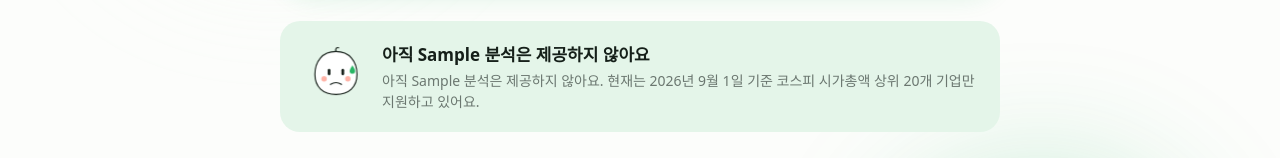
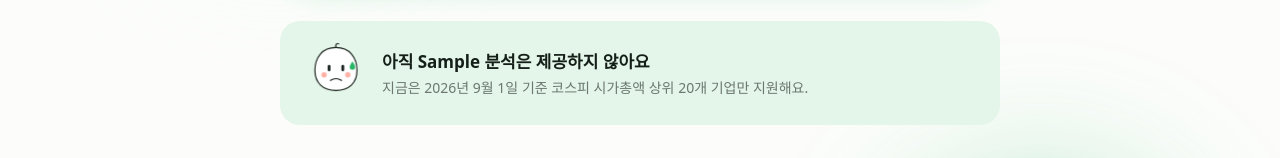
Before and after one commit to twlaude/aio-p2-5th-team-stock, a React (Vite) app in the folder frontend/: page / in a window 1280 px wide. Both pictures are taken after typing "Sample" into the empty fields and a click on the button "살펴보기". Shown: the part 542-700 px from the top of the page. Built offline with nearby package versions, Linux system fonts and the light colour scheme; no server answers; a web font is replaced by a local one.

Commit message:
fix(frontend): [영역A] 미지원 안내 설명이 제목 문장을 반복하지 않게

```diff
--- a/frontend/src/components/stock/UnsupportedNotice.tsx
+++ b/frontend/src/components/stock/UnsupportedNotice.tsx
@@ -16,6 +16,8 @@
 
 export function UnsupportedNotice({ query, message, onSelectCompany }: UnsupportedNoticeProps) {
   const displayQuery = query?.trim() || "입력한 기업";
+  // 목/서버 메시지가 제목 문장을 그대로 반복하면 설명은 기준 안내 문구만 보여준다
+  const description = message && !message.startsWith(`아직 ${displayQuery}`) ? message : fallbackDescription;
 
   // motion 4b-15
   return (
@@ -24,7 +26,7 @@
         <Mascot state="oops" size={64} />
         <div className="unsupported-notice__text">
           <h2>아직 {displayQuery} 분석은 제공하지 않아요</h2>
-          <p>{message || fallbackDescription}</p>
+          <p>{description}</p>
         </div>
       </div>
       <h3 className="notice-stage__label">지원 기업 20개</h3>
```
